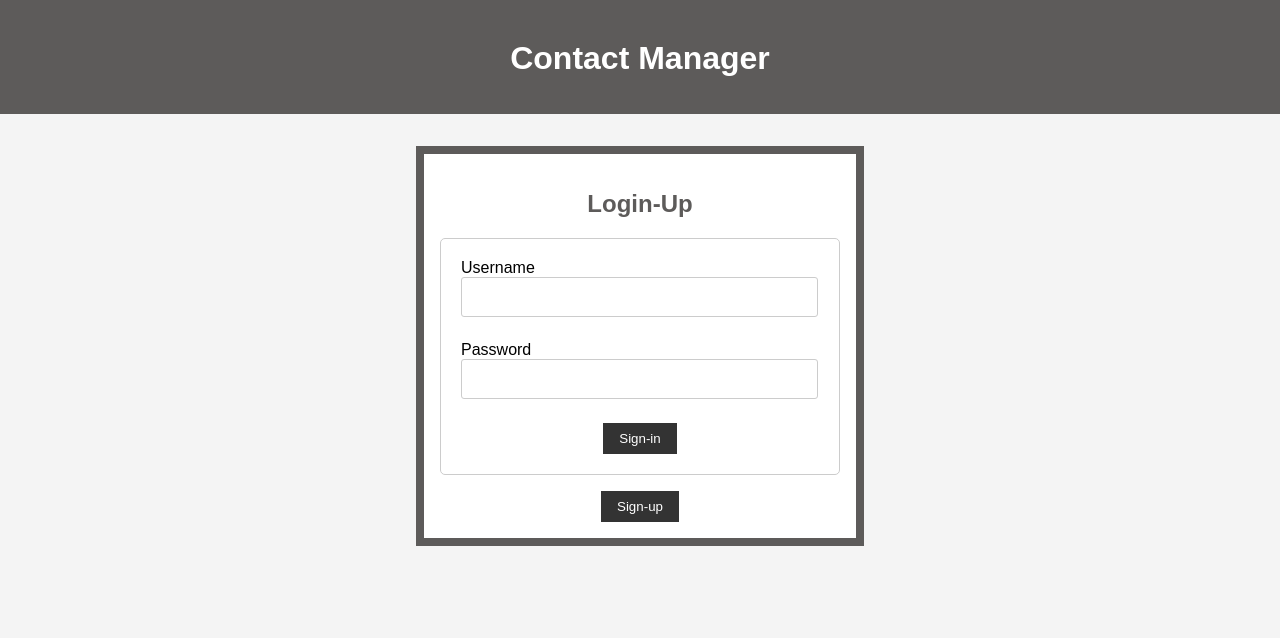
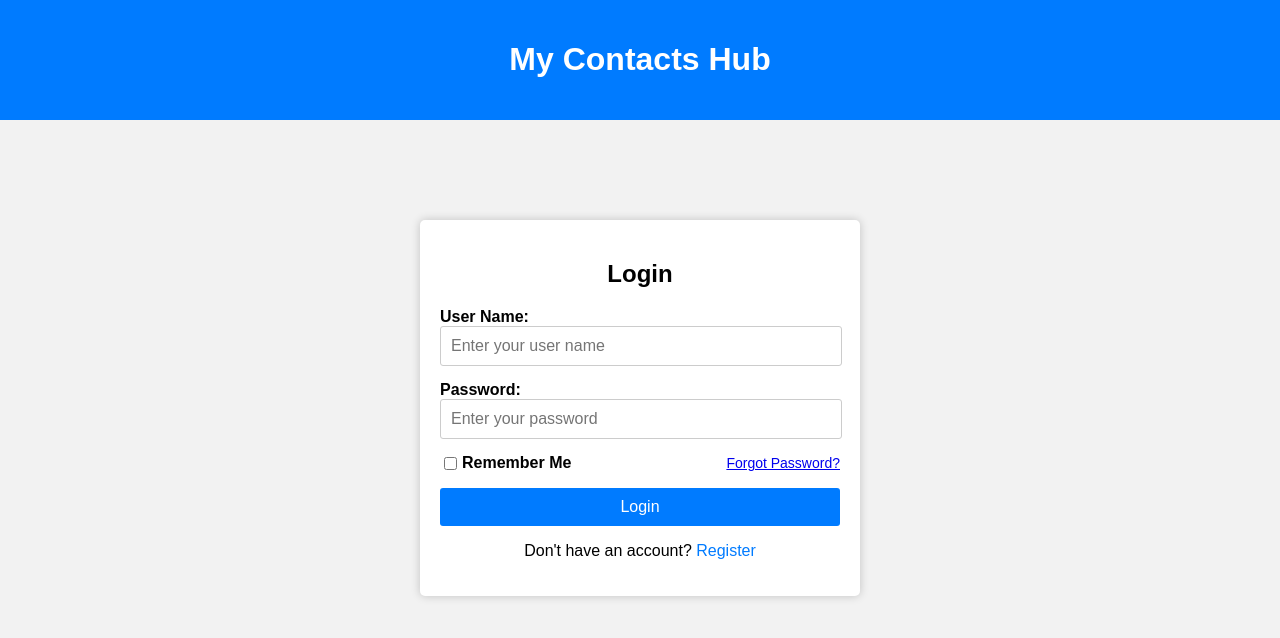
Before and after one commit to adrianhossen5/POOSD, a PHP site: page / in a window 1280 px wide. Shown: the top 638 px of the page. Run offline with PHP 8.4, Linux system fonts and the light colour scheme.

Commit message:
Add files via upload

```diff
--- a/index.php
+++ b/index.php
@@ -1,5 +1,74 @@
 <?php
+session_start();
+
 include "conn.php";
+
+ini_set('display_errors', 1);
+ini_set('display_startup_errors', 1);
+error_reporting(E_ALL);
+
+
+function authenticateUser($conn, $username, $password) {
+    $sql = "SELECT user_id, username, password_hash FROM users WHERE username = ?";
+
+    $stmt = $conn->prepare($sql);
+    $stmt->bind_param("s", $username);
+    $stmt->execute();
+    $result = $stmt->get_result();
+
+    if ($result->num_rows === 1) {
+        $row = $result->fetch_assoc();
+        echo "Stored Password Hash: " . $row['password_hash'] . "<br>";
+        echo "User-Provided Password: " . $password . "<br>";
+        $flag = password_verify($password, $row['password_hash']);
+        if ($flag) {
+            echo"yyyy";
+        } else {
+            echo"nnnn";
+        }
+        if (password_verify($password, $row['password_hash'])) {
+            echo "Authentication successful!<br>";
+
+            return $row['user_id'];
+        }
+    }
+    echo "Authentication failed<br>";
+    return false;
+}
+
+
+    if (isset($_POST['submit'])) {
+    $user_name = $_POST['user_name'];
+    $password = $_POST['password'];
+
+    $errors = [];
+
+    if (empty($user_name)) {
+        $errors[] = "Username is required.";
+    }
+    if (empty($password)) {
+        $errors[] = "Password is required.";
+    }
+    if (empty($errors)) {
+        // Authenticate the user
+    $user_id = authenticateUser($conn, $user_name, $_POST['password']);
+
+        if ($user_id !== false) {
+            // Authentication successful
+            $_SESSION['user_id'] = $user_id;
+            echo "Authentication successful";
+            header("Location: dashboard.php");
+            exit;
+        } else {
+            $error_message = "Invalid username or password";
+        }
+    } else {
+        foreach ($errors as $error) {
+            $error_message .= $error . "<br>";
+        }
+    }
+
+}
 ?>
 
 <!DOCTYPE html>
@@ -7,67 +76,133 @@ include "conn.php";
 <head>
     <meta charset="UTF-8">
     <meta name="viewport" content="width=device-width, initial-scale=1.0">
-    <title>Contact Manager</title>
+
+    <header>
+        <h1>My Contacts Hub</h1>
+    </header>
+
+    <title>Login</title>
     <style>
         body {
-            font-family: sans-serif;
+            font-family: Arial, sans-serif;
+            background-color: #f2f2f2;
             margin: 0;
             padding: 0;
-            background-color: #f4f4f4;
         }
+
+        h1 {
+            color: #ffffff;
+        }
+
         header {
-            background-color: #5D5B5A;
+            background-color: #007bff;
+            text-align: center;
+            padding: 20px 0;
             color: #fff;
+        }
+
+        .login-container {
+            background-color: #ffffff;
+            width: 400px;
+            margin: 100px auto;
+            padding: 20px;
+            border-radius: 5px;
+            box-shadow: 0 0 10px rgba(0, 0, 0, 0.2);
+        }
+
+        .login-title {
+            font-size: 24px;
             text-align: center;
-            padding: 1rem;
+            margin-bottom: 20px;
         }
-        .container {
-            max-width: 400px;
-            margin: 2rem auto;
-            padding: 1rem;
-            background-color: #fff;
-            border: 0.5rem solid #5D5B5A;
+
+        .login-form {
+            display: flex;
+            flex-direction: column;
         }
-        h1 {
-            margin-top: 0;
+
+        .form-group {
+            margin-bottom: 15px;
         }
-        .button-container {
+
+        label {
+            font-size: 16px;
+            font-weight: bold;
+        }
+
+        input[type="text"],
+        input[type="password"] {
+            width: 95%;
+            padding: 10px;
+            border: 1px solid #ccc;
+            border-radius: 3px;
+            font-size: 16px;
+        }
+
+        input[type="checkbox"] {
+            margin-right: 5px;
+        }
+
+        .remember-me {
+            font-size: 14px;
+            margin-bottom: 15px;
+            display: flex;
+            align-items: center;
+        }
+
+        .remember-me label {
+            margin-right: 5px;
+        }
+
+        .login-button {
+            background-color: #007BFF;
+            color: #ffffff;
+            font-size: 16px;
+            padding: 10px;
+            border: none;
+            border-radius: 3px;
+            cursor: pointer;
+        }
+
+        .register-link {
             text-align: center;
-            margin-top: 1rem;
+            margin-top: 15px;
         }
-        .add-button {
-            background-color: #333;
-            color: #fff;
-            border: none;
-            padding: 0.5rem 1rem;
-            cursor: pointer;
+
+        .register-link a {
+            text-decoration: none;
+            color: #007BFF;
         }
     </style>
 </head>
+
+
 <body>
-    <header>
-        <h1 style="padding-top: 24px;">Contact Manager</h1>
-    </header>
-    <div class="container">
-        <h2 style="text-align: center; color: #5D5B5A;">Login-Up</h2>
-        <!-- // add post request here -->
-        <form class="login-form" action="your_login_endpoint.php" method="post" style="max-width: 400px; margin: 0 auto; padding: 20px; border: 1px solid #ccc; border-radius: 5px;">
-            <div class="form-group" style="margin-bottom: 24px;">
-                <label for="username">Username</label>
-                <input type="text" id="username" name="username" required style="width: 93.5%; padding: 10px; border: 1px solid #ccc; border-radius: 3px; font-size: 16px;">
+
+    <div class="login-container">
+        <h2 class="login-title">Login</h2>
+        <form class="login-form" method="post">
+            <div class="form-group">
+                <label for="user_name">User Name:</label>
+                <input type="text" id="user_name" name="user_name" placeholder="Enter your user name" required>
             </div>
-            <div class="form-group" style="margin-bottom: 24px;">
-                <label for="password">Password</label>
-                <input type="password" id="password" name="password" required style="width: 93.5%; padding: 10px; border: 1px solid #ccc; border-radius: 3px; font-size: 16px;">
+
+            <div class="form-group">
+                <label for="password">Password:</label>
+                <input type="password" id="password" name="password" placeholder="Enter your password" required>
             </div>
-            <div class="button-container" style="text-align: center;">
-                <button class="add-button">Sign-in</button>
+
+            <div class="remember-me">
+                <input type="checkbox" id="remember_me" name="remember_me">
+                <label for="remember_me">Remember Me</label>
+                <a href="forgot.php" style="margin-left: auto;">Forgot Password?</a>
             </div>
+
+            <button class="login-button" type="submit" name="submit">Login</button>
         </form>
-        <div class="button-container">
-            <button class="add-button" onclick="location.href='signup.php'" type="button">
-                Sign-up
-            </button>
+
+        <div class="register-link">
+            <p>Don't have an account? <a href="register.php">Register</a></p>
         </div>
     </div>
 </body>
```
